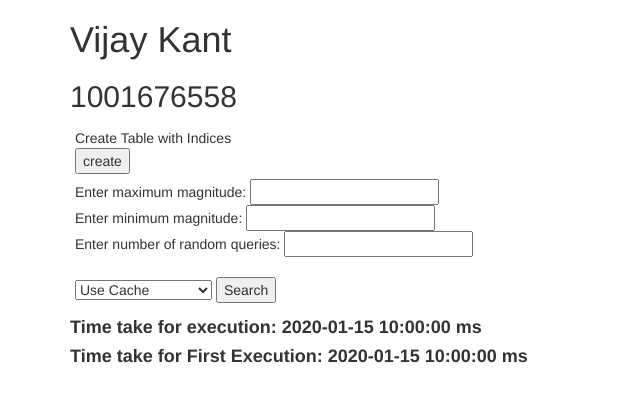
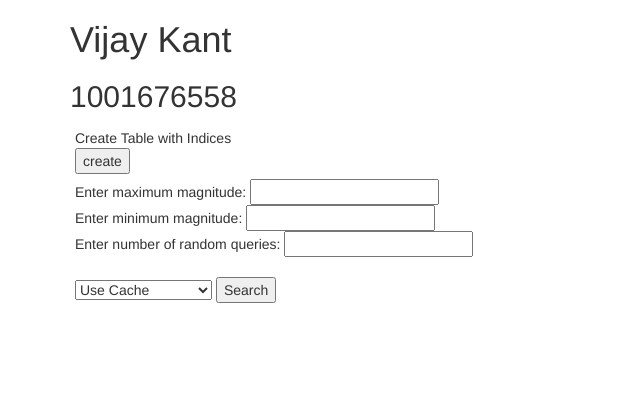
Before and after one commit to vijaykant009/assign03, a Flask app: template templates/index.html in a window 1280 px wide. Shown: the top 402 px of the page, without its empty margins (0-640 px from the left). Run offline with Flask 2, Linux system fonts and the light colour scheme; the template is opened without the code that fills it: most values are stand-ins (such as "Sample title", 1, 10 or a date in 2020); some libraries are stand-ins or nearby versions.

Commit message:
Update index.html

```diff
--- a/templates/index.html
+++ b/templates/index.html
@@ -89,9 +89,9 @@
 {#            </form>#}
         </div>
 
-        <h4 style="font-weight: bold">Time take for execution: {{ executionTime }} ms</h4>
+      <!--   <h4 style="font-weight: bold">Time take for execution: {{ executionTime }} ms</h4>
         <h4 style="font-weight: bold">Time take for First Execution: {{ firstExecutionTime }} ms</h4>
-
+ -->
         {% if tableData %}
       <!--   <div style="padding: 5px;">
             Count: {{ tableDataLen }}
```
